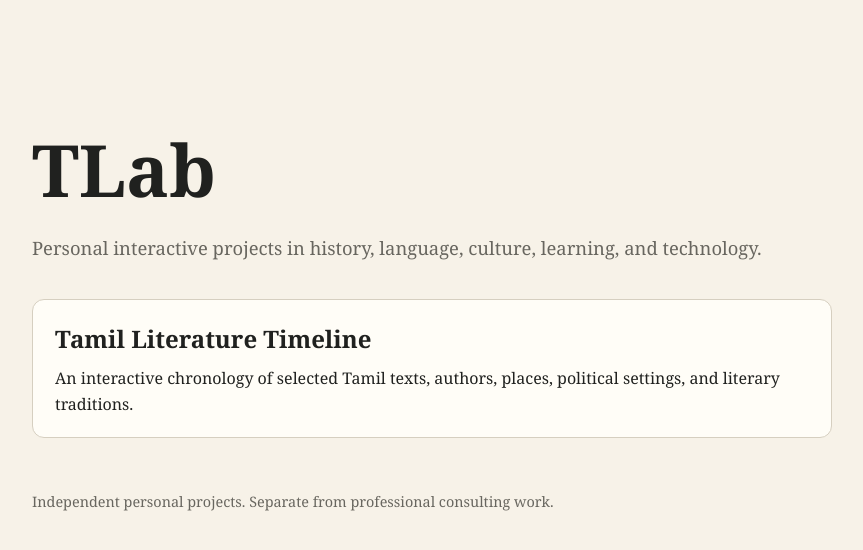
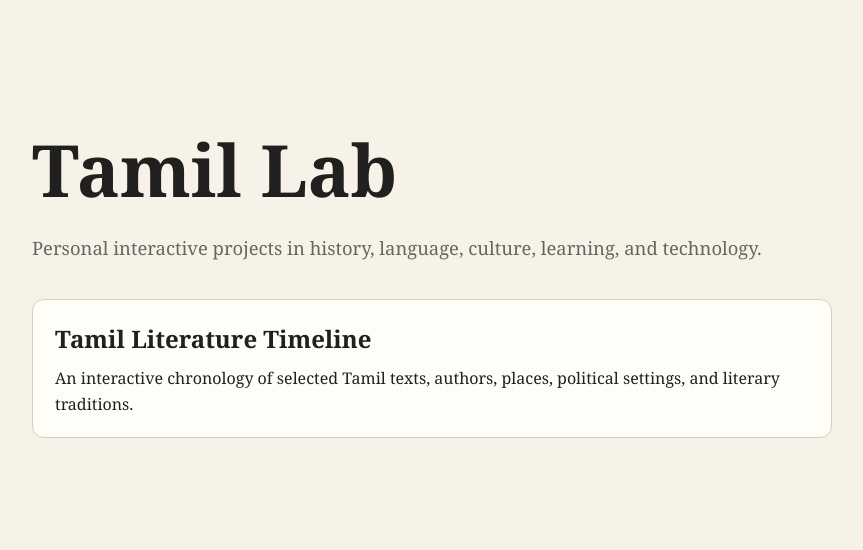
Before and after one commit to dsekaran20/TLab, a plain HTML site: page index.html in a window 1280 px wide. Shown: the whole page, without its empty margins (208-1071 px from the left). Drawn offline with Linux system fonts and the light colour scheme.

Commit message:
Update header and link in index.html

```diff
--- a/index.html
+++ b/index.html
@@ -58,12 +58,12 @@
 </head>
 <body>
   <main>
-    <h1>TLab</h1>
+    <h1>Tamil Lab</h1>
     <p class="subtitle">
       Personal interactive projects in history, language, culture, learning, and technology.
     </p>
 
-    <a class="project" href="tamil-literature-timeline/">
+    <a class="project" href="Tamil-Literature-Timeline/">
       <h2>Tamil Literature Timeline</h2>
       <p>
         An interactive chronology of selected Tamil texts, authors, places,
@@ -73,7 +73,7 @@
   </main>
 
   <footer>
-    Independent personal projects. Separate from professional consulting work.
+
   </footer>
 </body>
 </html>
```
